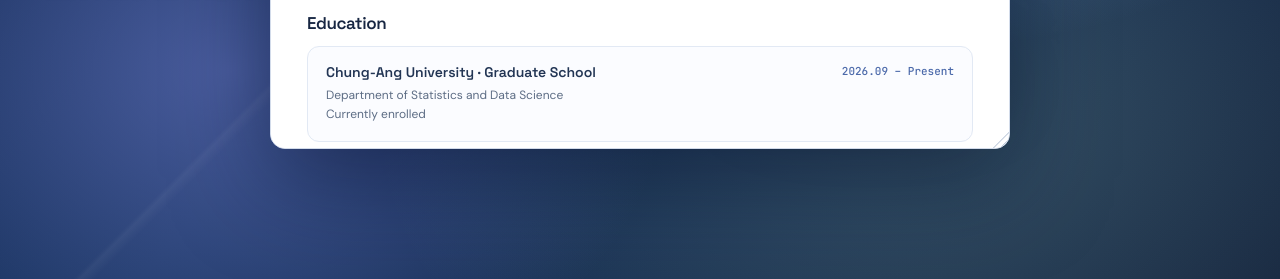
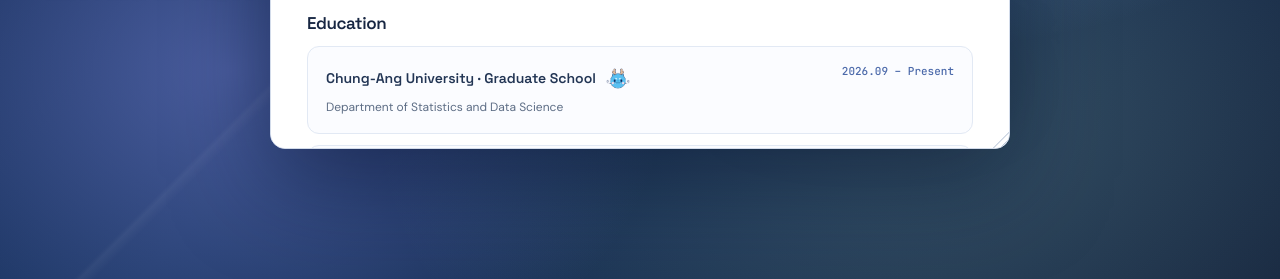
Before and after one commit to zzaerrix/zzaerrix.github.io, a plain HTML site: page index.html in a window 1280 px wide. Shown: the part 521-800 px from the top of the page. Drawn offline with Linux system fonts and the light colour scheme.

Commit message:
Add CAU mascot face image

```diff
--- a/index.html
+++ b/index.html
@@ -149,6 +149,10 @@
 .desktop.theme-light .topline .brand span {color:#335eb3!important}
 @media (prefers-reduced-motion: reduce) {.wallpaper {transition:none}}
 
+/* CAU mascot icons beside education headings */
+.education-item h3 { display:flex; align-items:center; flex-wrap:wrap; gap:7px; }
+.education-item .education-mascot { width:30px; height:30px; object-fit:contain; flex:none; vertical-align:middle; border-radius:50%; }
+
 </style>
 
 
@@ -240,8 +244,8 @@ case 'about':return `<div class="app-padding"><p class="section-label">HELLO / A
 <div><h1>Hi, I'm ${safe(CONFIG.name)}.</h1><p class="lead">${safe(CONFIG.headline)}</p><p class="lead" style="font-size:13px">${safe(CONFIG.about)}</p></div></div>
 <div class="pill-row">${CONFIG.interests.map(i=>`<span class="pill">${safe(i)}</span>`).join('')}</div>
 <h2 class="about-section-title">Education</h2>
-<div class="education-list"><div class="education-item"><div><h3>Chung-Ang University · Graduate School</h3><p>Department of Statistics and Data Science<br>Currently enrolled</p></div><span class="education-date">2026.09 – Present</span></div>
-<div class="education-item"><div><h3>Chung-Ang University</h3><p>Applied Statistics / Biomedical Engineering</p></div><span class="education-date">2022.03 – 2026.08</span></div></div>
+<div class="education-list"><div class="education-item"><div><h3>Chung-Ang University · Graduate School <img class="education-mascot" src="images/cau-mascot-face.png" alt="" aria-hidden="true"></h3><p>Department of Statistics and Data Science</p></div><span class="education-date">2026.09 – Present</span></div>
+<div class="education-item"><div><h3>Chung-Ang University <img class="education-mascot" src="images/cau-mascot-face.png" alt="" aria-hidden="true"></h3><p>Applied Statistics / Biomedical Engineering</p></div><span class="education-date">2022.03 – 2026.08</span></div></div>
 <h2 class="about-section-title">Research Lab</h2>
 <a class="lab-link" href="https://ikwak2.github.io/" target="_blank" rel="noopener noreferrer"><span><strong>Artificial Intelligence and Data Science Lab</strong><small>CAU ET · Chung-Ang University</small></span><span class="link-arrow" aria-hidden="true">↗</span></a>
 <div class="quicklinks"><button class="linkbtn primary" data-launch="projects">Explore projects ↗</button><button class="linkbtn" data-launch="contact">Get in touch</button></div></div>`;
```
Also changed, not shown: images/cau-mascot-face.png (added).
